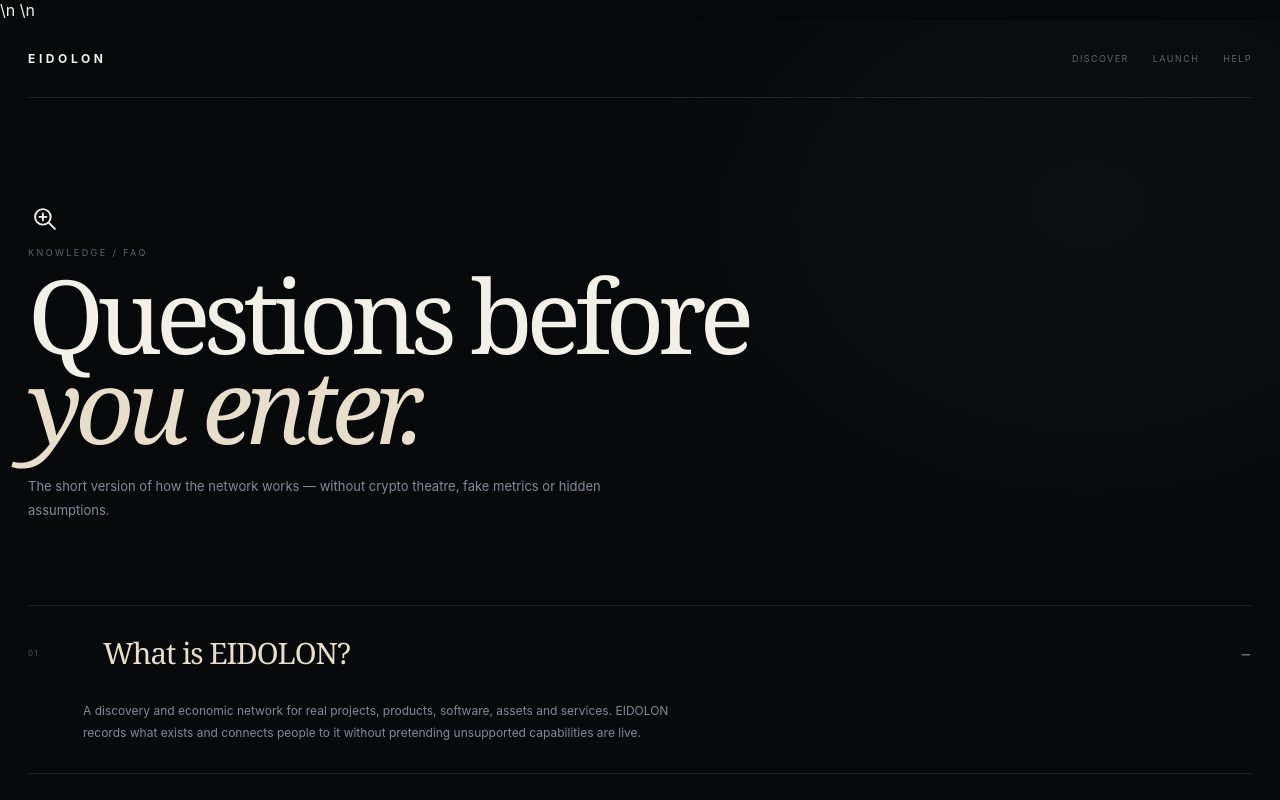
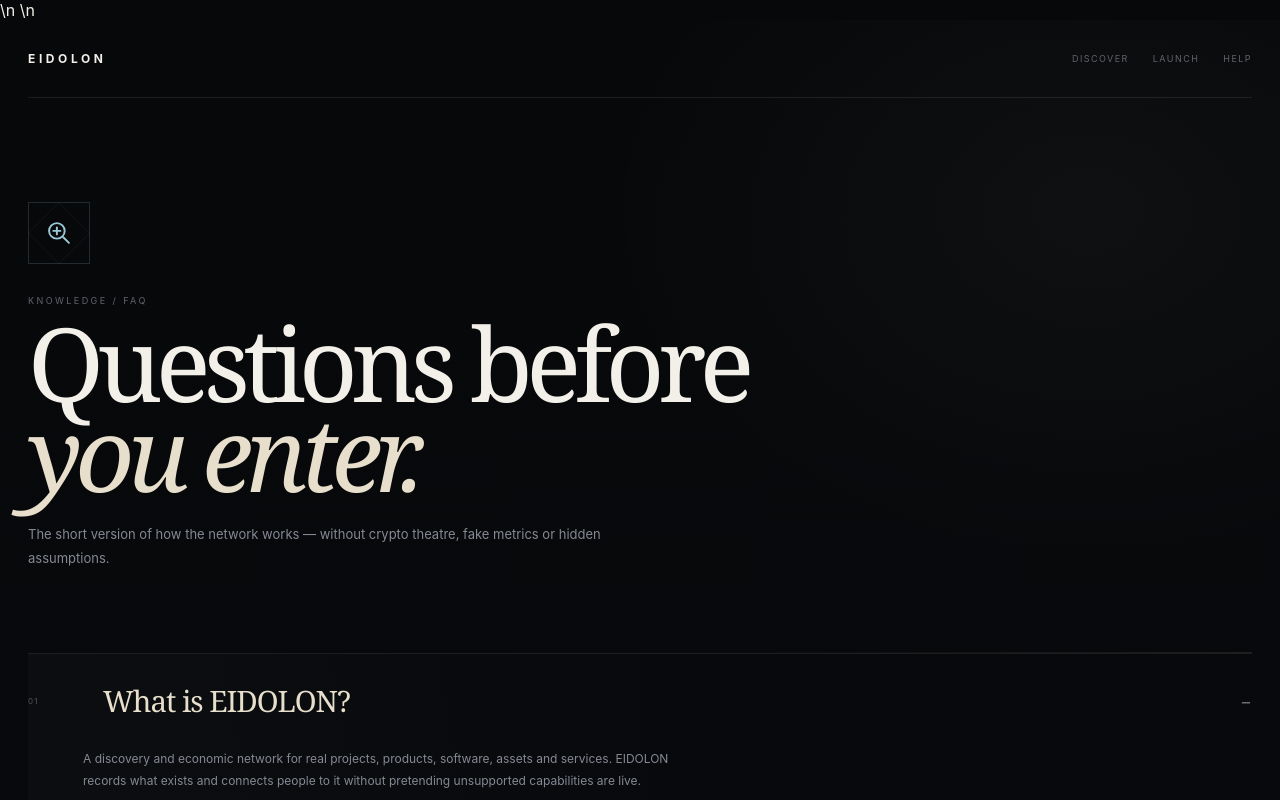
Before and after one commit to saalax4721x-coder/EIDOLON, a Next.js app: page /faq in a window 1280 px wide. Shown: the top 800 px of the page. Built offline with nearby package versions, Linux system fonts and the light colour scheme.

Commit message:
feat: add distinct instrument identities to internal surfaces

```diff
--- a/app/globals.css
+++ b/app/globals.css
@@ -315,3 +315,40 @@ button:focus-visible,a:focus-visible,input:focus-visible,textarea:focus-visible{
 .project-card{animation-delay:calc(var(--card-index,0) * 55ms)}
 @media(max-width:760px){.launch-stage-head{display:block}.launch-oracle{width:100%;min-height:90px;margin-top:26px;flex-direction:row}.launch-oracle:before,.launch-oracle:after{display:none}.discover-manifesto{font-size:10px}.search-wrap{width:100%}}
 @media(prefers-reduced-motion:reduce){.launch-constellation:before,.launch-constellation:after,.launch-constellation span,.launch-complete-sigil,.signal-loader i{animation:none!important}}
+
+/* Deep identity surfaces */
+.project-dossier{position:relative}
+.project-dossier-signal{display:flex;align-items:center;gap:12px;min-height:40px}
+.project-dossier-signal .eyebrow{display:flex;align-items:center;gap:7px}
+.project-dossier-icon{width:58px;height:58px;border:1px solid rgba(231,223,204,.16);display:grid;place-items:center;color:var(--accent);background:rgba(231,223,204,.018);box-shadow:inset 0 0 30px rgba(231,223,204,.02);position:relative}
+.project-dossier-icon:before,.project-dossier-icon:after{content:"";position:absolute;inset:6px;border:1px solid rgba(231,223,204,.035);transform:rotate(45deg);pointer-events:none}
+.project-dossier-icon:after{inset:15px;transform:none;border-color:rgba(155,201,216,.025)}
+.project-dossier-code{margin-left:auto;color:#454a53;font-size:7px;letter-spacing:.16em}
+.project-dossier-rail{max-width:var(--max);margin:-55px auto 55px;display:flex;align-items:center;gap:12px;color:#4d525b;font-size:7px;letter-spacing:.16em;position:relative;z-index:2}
+.project-dossier-rail i{height:1px;flex:1;background:linear-gradient(90deg,var(--line),transparent)}
+.project-sections-enhanced .eyebrow{display:flex;align-items:center;gap:7px}
+.project-sections-enhanced .eyebrow svg{opacity:.72}
+.economy-stage{position:relative}
+.economy-instrument{position:absolute;left:-40px;top:50%;transform:translateY(-50%);width:180px;height:180px;border:1px solid rgba(212,174,131,.13);display:grid;place-items:center;color:var(--commerce);opacity:.7;pointer-events:none}
+.economy-instrument:before,.economy-instrument:after{content:"";position:absolute;inset:18px;border:1px solid rgba(212,174,131,.07);transform:rotate(45deg)}
+.economy-instrument:after{inset:46px;transform:none;border-color:rgba(231,223,204,.035)}
+.economy-instrument span{position:absolute;bottom:17px;left:0;right:0;text-align:center;font-size:6px;letter-spacing:.15em;line-height:1.5;color:#6a5d50}
+.economy-instrument svg{filter:drop-shadow(0 0 14px rgba(212,174,131,.12))}
+.economy-instrument i{position:absolute;width:4px;height:4px;border-radius:50%;background:var(--commerce);animation:eidolon-pulse 3.6s ease-in-out infinite}
+.economy-instrument i:nth-of-type(1){right:12%;top:15%}.economy-instrument i:nth-of-type(2){left:14%;bottom:22%;animation-delay:1.3s}
+.economy-indexline{display:flex;gap:18px;color:#4e535c;font-size:7px;letter-spacing:.17em;margin-bottom:28px}.economy-indexline span:first-child{color:var(--commerce)}
+.account-hero,.connector-hero,.help-hero,.faq-hero{position:relative}
+.account-identity-mark,.connector-hero-mark,.help-hero-mark,.faq-hero-mark{width:62px;height:62px;display:grid;place-items:center;border:1px solid rgba(231,223,204,.12);margin-bottom:24px;position:relative;color:var(--accent)}
+.account-identity-mark:before,.connector-hero-mark:before,.help-hero-mark:before,.faq-hero-mark:before{content:"";position:absolute;inset:8px;border:1px solid rgba(255,255,255,.035);transform:rotate(45deg)}
+.connector-hero-mark{color:var(--signal);border-color:rgba(185,199,173,.18)}
+.help-hero-mark{color:var(--build);border-color:rgba(185,168,216,.18)}
+.faq-hero-mark{color:var(--discover);border-color:rgba(155,201,216,.18)}
+.account-hero:after,.connector-hero:after,.help-hero:after,.faq-hero:after{content:"";position:absolute;right:0;bottom:0;width:45%;height:1px;background:linear-gradient(90deg,transparent,rgba(231,223,204,.1))}
+.connector-card.active{--connector-color:var(--signal);border-top:1px solid rgba(185,199,173,.16)}
+.connector-card.active .connector-status{color:var(--signal)}
+.help-grid>a:nth-child(1){--help-color:var(--launch)}.help-grid>a:nth-child(2){--help-color:var(--discover)}.help-grid>a:nth-child(3){--help-color:var(--build)}.help-grid>a:nth-child(4){--help-color:var(--use)}.help-grid>a:nth-child(5){--help-color:var(--signal)}.help-grid>a:nth-child(6){--help-color:var(--commerce)}
+.help-grid>a:hover h2,.help-grid>a:hover>span{color:var(--help-color)}
+.faq-item.open{background:linear-gradient(90deg,rgba(155,201,216,.025),transparent 55%)}
+.faq-item button strong{transition:color .25s}
+@media(max-width:900px){.economy-instrument{left:auto;right:0;top:120px;transform:none;opacity:.35}.economy-intro{position:relative;z-index:1}.project-dossier-rail{margin-top:-35px}}
+@media(max-width:760px){.project-dossier-signal{align-items:flex-start}.project-dossier-code{display:none}.project-dossier-icon{width:48px;height:48px}.project-dossier-rail{margin:0 0 35px}.economy-instrument{width:120px;height:120px;top:90px;right:-20px}.economy-instrument svg{width:28px}.economy-instrument span{font-size:5px;bottom:10px}.account-identity-mark,.connector-hero-mark,.help-hero-mark,.faq-hero-mark{width:52px;height:52px}.info-hero h1{position:relative;z-index:1}}
```
